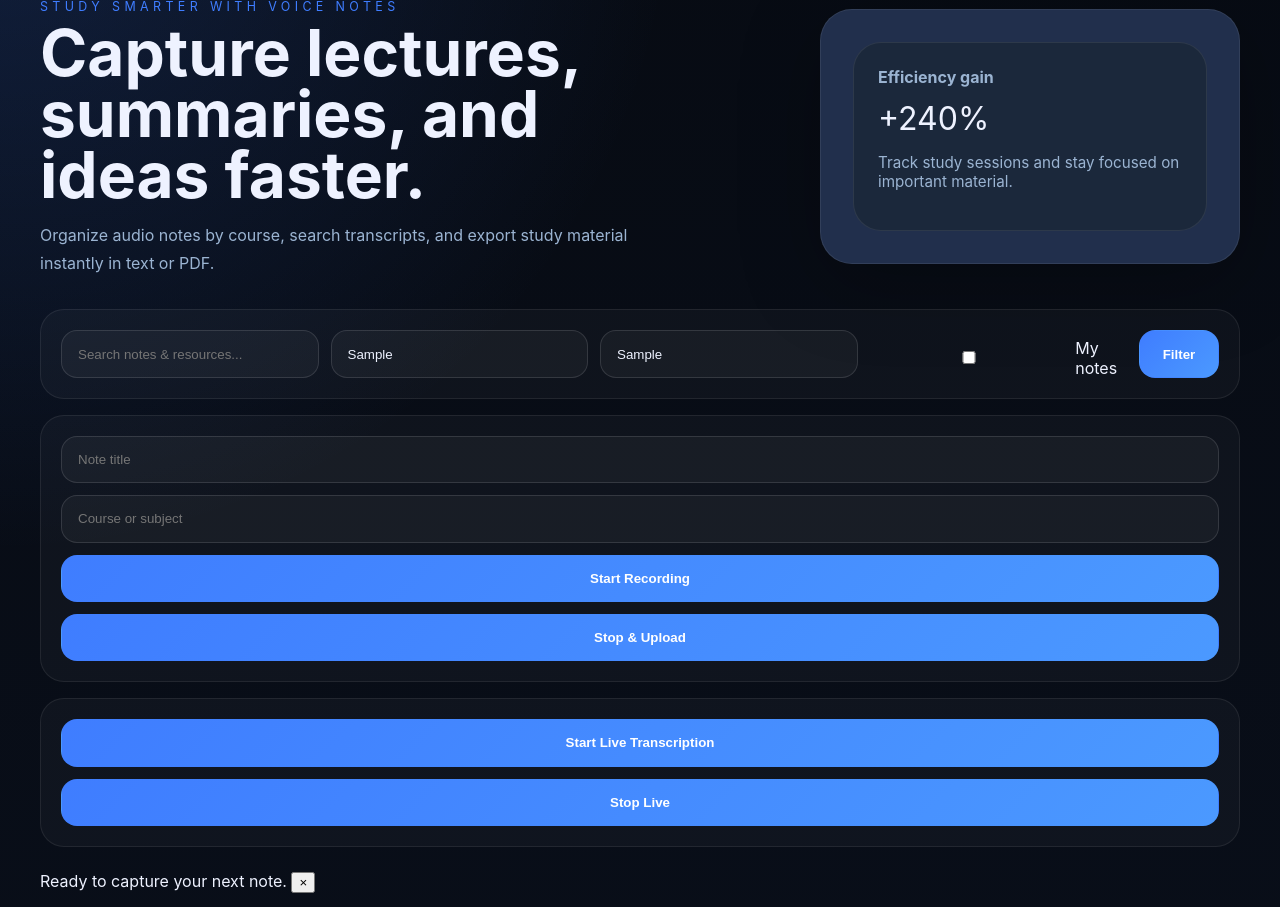
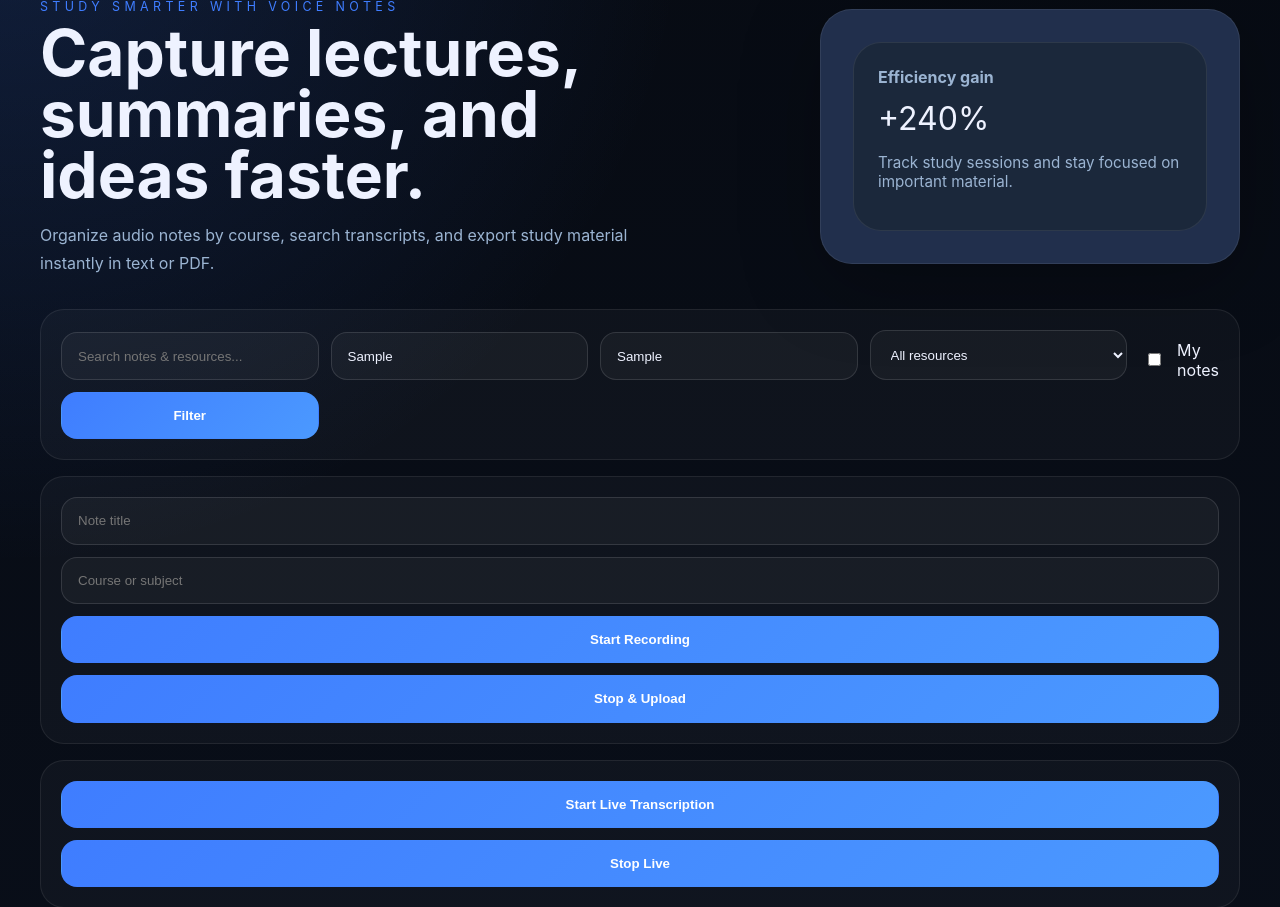
Before and after one commit to osteen34581/portfolio, a Django app: template voice_notes/notes/templates/notes/index.html in a window 1280 px wide. Shown: the part 124-1031 px from the top of the page. Run offline with Django 4.2, Linux system fonts and the light colour scheme; the template is opened without the code that fills it: most values are stand-ins (such as "Sample title", 1, 10 or a date in 2020).

Commit message:
UI: add resource type filter; show more resources (12) in library

```diff
--- a/voice_notes/notes/templates/notes/index.html
+++ b/voice_notes/notes/templates/notes/index.html
@@ -44,6 +44,11 @@
             <input type="search" name="q" placeholder="Search notes & resources..." value="{{ query }}" />
             <input type="text" name="course" placeholder="Course or subject" value="{{ course_filter }}" />
             <input type="text" name="exam_board" placeholder="Exam board" value="{{ exam_board_filter }}" />
+            <select name="resource_type">
+              <option value="">All resources</option>
+              <option value="note" {% if resource_type_filter == 'note' %}selected{% endif %}>Student Note</option>
+              <option value="paper" {% if resource_type_filter == 'paper' %}selected{% endif %}>Past Paper</option>
+            </select>
             <label style="display:flex;align-items:center;gap:0.5rem"><input type="checkbox" name="mine" value="1" {% if request.GET.mine == '1' %}checked{% endif %}/> My notes</label>
             <button type="submit">Filter</button>
           </form>
--- a/voice_notes/notes/views.py
+++ b/voice_notes/notes/views.py
@@ -67,8 +67,8 @@ def index(request):
     if exam_board_filter:
         resources = resources.filter(exam_board__icontains=exam_board_filter)
 
-    student_notes = resources.filter(resource_type=StudyResource.STUDENT_NOTE)[:8]
-    past_papers = resources.filter(resource_type=StudyResource.PAST_PAPER)[:8]
+    student_notes = resources.filter(resource_type=StudyResource.STUDENT_NOTE)[:12]
+    past_papers = resources.filter(resource_type=StudyResource.PAST_PAPER)[:12]
 
     return render(request, 'notes/index.html', {
         'notes': notes,
```
